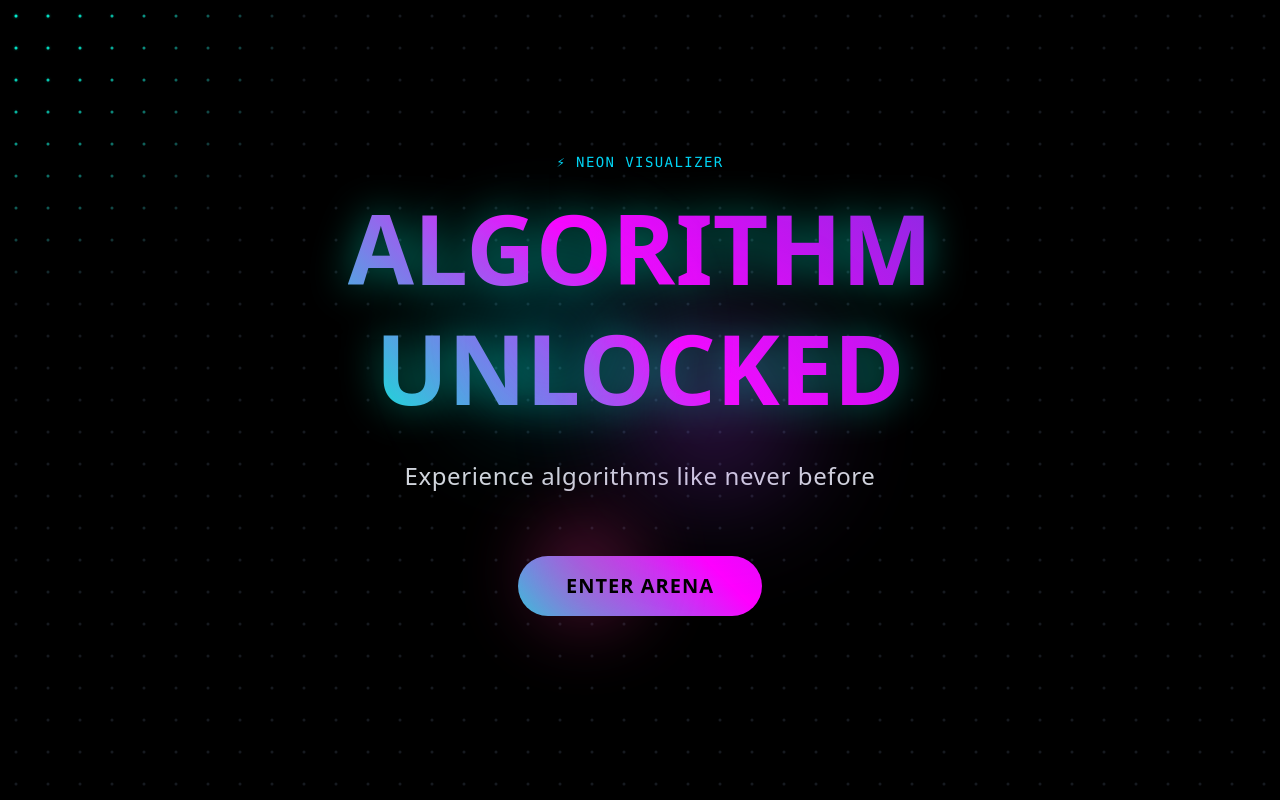
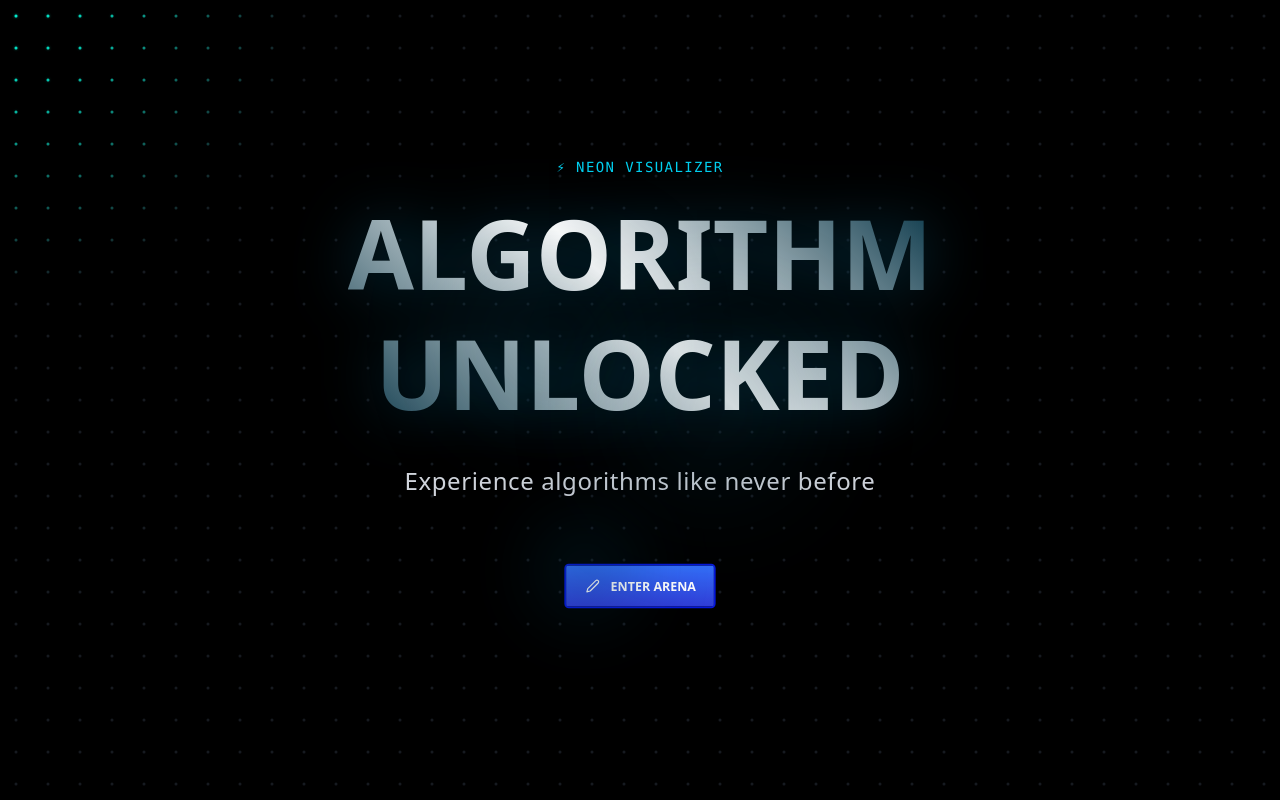
Before and after one commit to soul-abhi/WAIL, a React (Vite) app: page / in a window 1280 px wide. Built offline with nearby package versions, Linux system fonts and the light colour scheme.

Commit message:
Done Button and BG!!

```diff
--- a/package.json
+++ b/package.json
@@ -10,10 +10,12 @@
     "preview": "vite preview"
   },
   "dependencies": {
+    "@types/styled-components": "^5.1.34",
     "framer-motion": "^12.23.12",
     "react": "^19.1.1",
     "react-dom": "^19.1.1",
-    "react-router-dom": "^7.8.2"
+    "react-router-dom": "^7.8.2",
+    "styled-components": "^6.1.19"
   },
   "devDependencies": {
     "@eslint/js": "^9.33.0",
--- /dev/null
+++ b/src/components/Button.tsx
@@ -0,0 +1,301 @@
+import React from 'react';
+import styled from 'styled-components';
+
+interface ButtonProps {
+  onClick?: () => void;
+  children?: React.ReactNode;
+}
+
+const Button: React.FC<ButtonProps> = ({ onClick, children = "ENTER ARENA" }) => {
+  return (
+    <StyledWrapper>
+      <button className="button" onClick={onClick}>
+        <div className="icon">
+          <span className="text-icon hide">Icon</span>
+          <svg className="css-i6dzq1" strokeLinejoin="round" strokeLinecap="round" fill="none" strokeWidth={2} stroke="currentColor" height={24} width={24} viewBox="0 0 24 24">
+            <path d="M17 3a2.828 2.828 0 1 1 4 4L7.5 20.5 2 22l1.5-5.5L17 3z" />
+          </svg>
+        </div>
+        <span className="title">{children}</span>
+        <div className="padding-left hide">
+          <div className="padding-left-line">
+            <span className="padding-left-text">Left Padding</span>
+          </div>
+        </div>
+        <div className="padding-right hide">
+          <div className="padding-right-line">
+            <span className="padding-right-text">Right Padding</span>
+          </div>
+        </div>
+        <div className="background hide">
+          <span className="background-text">Background</span>
+        </div>
+        <div className="border hide">
+          <span className="border-text">Border Radius</span>
+        </div>
+      </button>
+    </StyledWrapper>
+  );
+}
+
+const StyledWrapper = styled.div`
+  .button {
+    cursor: pointer;
+    display: flex;
+    align-items: center;
+    justify-content: center;
+    gap: 10px;
+    font-size: 14px;
+    background-image: linear-gradient(#3470fa, #313ed7);
+    color: white;
+    border: solid 2px #0618db;
+    height: 50px;
+    padding: 0px 20px;
+    border-radius: 5px;
+    font-weight: 600;
+    transform: scale(0.89);
+    position: relative;
+  }
+  .button:not(:hover) .hide,
+  .button:not(:hover) .icon::before,
+  .button:not(:hover) .icon::after {
+    opacity: 0;
+    visibility: hidden;
+    transform: scale(1.4);
+  }
+  .hide {
+    transition: all 0.2s ease;
+  }
+  .button:active {
+    background-image: linear-gradient(#313ed7, #3470fa);
+    border-color: #313ed7;
+  }
+  .icon {
+    position: relative;
+  }
+  .icon::before {
+    content: "";
+    position: absolute;
+    left: 0;
+    top: 0;
+    width: 6px;
+    height: 6px;
+    transform: translate(-50%, -50%);
+    background-color: #ffffff;
+    border-radius: 100%;
+  }
+  .icon::after {
+    content: "";
+    position: absolute;
+    right: 0;
+    bottom: 0;
+    transform: translate(-19%, -60%);
+    width: 100px;
+    height: 33px;
+    background-color: transparent;
+    border-radius: 12px 22px 2px 2px;
+    border-right: solid 2px #ffffff;
+    border-top: solid 2px transparent;
+  }
+  .icon .text-icon {
+    color: #ffffff;
+    position: absolute;
+    font-size: 12px;
+    left: -37px;
+    top: -38px;
+  }
+  .icon svg {
+    width: 20px;
+    height: 20px;
+    border: solid 2px transparent;
+    display: flex;
+  }
+  .button:hover .icon svg {
+    border: solid 2px #ffffff;
+  }
+  .padding-left {
+    position: absolute;
+    width: 20px;
+    height: 2px;
+    background-color: #ffffff;
+    left: 0;
+    top: 50%;
+    transform: translateY(-50%);
+  }
+  .padding-left:before {
+    content: "";
+    width: 2px;
+    height: 10px;
+    background-color: #ffffff;
+    position: absolute;
+    left: 0;
+    top: 50%;
+    transform: translateY(-50%);
+  }
+  .padding-left:after {
+    content: "";
+    width: 2px;
+    height: 10px;
+    background-color: #ffffff;
+    position: absolute;
+    right: 0;
+    top: 50%;
+    transform: translateY(-50%);
+  }
+  .padding-left-line {
+    position: absolute;
+    width: 30px;
+    height: 2px;
+    background-color: #ffffff;
+    left: -24px;
+    top: 11px;
+    transform: rotate(-50deg);
+  }
+  .padding-left-line::before {
+    content: "";
+    position: absolute;
+    left: 0;
+    top: 0;
+    width: 6px;
+    height: 6px;
+    transform: translate(-50%, -50%);
+    background-color: #ffffff;
+    border-radius: 100%;
+  }
+  .padding-left-text {
+    color: #ffffff;
+    font-size: 12px;
+    position: absolute;
+    white-space: nowrap;
+    transform: rotate(50deg);
+    bottom: 30px;
+    left: -67px;
+  }
+
+  .padding-right {
+    position: absolute;
+    width: 20px;
+    height: 2px;
+    background-color: #ffffff;
+    right: 0;
+    top: 50%;
+    transform: translateY(-50%);
+  }
+  .padding-right:before {
+    content: "";
+    width: 2px;
+    height: 10px;
+    background-color: #ffffff;
+    position: absolute;
+    left: 0;
+    top: 50%;
+    transform: translateY(-50%);
+  }
+  .padding-right:after {
+    content: "";
+    width: 2px;
+    height: 10px;
+    background-color: #ffffff;
+    position: absolute;
+    right: 0;
+    top: 50%;
+    transform: translateY(-50%);
+  }
+  .padding-right-line {
+    position: absolute;
+    width: 30px;
+    height: 2px;
+    background-color: #ffffff;
+    right: -24px;
+    top: 11px;
+    transform: rotate(50deg);
+  }
+  .padding-right-line::before {
+    content: "";
+    position: absolute;
+    left: 30px;
+    top: 0;
+    width: 6px;
+    height: 6px;
+    transform: translate(-50%, -50%);
+    background-color: #ffffff;
+    border-radius: 100%;
+  }
+  .padding-right-text {
+    color: #ffffff;
+    font-size: 12px;
+    position: absolute;
+    white-space: nowrap;
+    transform: rotate(-50deg);
+    bottom: 34px;
+    left: 21px;
+  }
+  .background {
+    position: absolute;
+  }
+  .background::before {
+    content: "";
+    position: absolute;
+    right: 27px;
+    bottom: -70px;
+    width: 100px;
+    height: 53px;
+    background-color: transparent;
+    border-radius: 0px 0px 22px 22px;
+    border-right: solid 2px #ffffff;
+    border-bottom: solid 2px transparent;
+  }
+  .background::after {
+    content: "";
+    position: absolute;
+    right: 25px;
+    bottom: -20px;
+    width: 6px;
+    height: 6px;
+    background-color: #ffffff;
+    border-radius: 100%;
+  }
+  .background-text {
+    position: absolute;
+    color: #ffffff;
+    font-size: 12px;
+    bottom: -70px;
+    left: -115px;
+  }
+  .border {
+    position: absolute;
+    right: 0;
+    top: 0;
+  }
+  .border:before {
+    content: "";
+    width: 15px;
+    height: 15px;
+    border: solid 2px #ffffff;
+    position: absolute;
+    right: 0%;
+    top: 0;
+    transform: translate(50%, -50%);
+    border-radius: 100%;
+  }
+  .border:after {
+    content: "";
+    width: 2px;
+    height: 25px;
+    background-color: #ffffff;
+    position: absolute;
+    right: -10px;
+    top: -15px;
+    transform: translate(50%, -50%) rotate(60deg);
+  }
+  .border .border-text {
+    position: absolute;
+    color: #ffffff;
+    font-size: 12px;
+    right: -112px;
+    top: -30px;
+    white-space: nowrap;
+  }
+`;
+
+export default Button;
--- a/src/pages/Landing.tsx
+++ b/src/pages/Landing.tsx
@@ -2,6 +2,7 @@
 import { motion } from "framer-motion";
 import { useNavigate } from "react-router-dom";
 import { useRef, useEffect, useState } from "react";
+import Button from "../components/Button";
 
 export default function Landing() {
   const navigate = useNavigate();
@@ -83,15 +84,13 @@ export default function Landing() {
           transition={{ duration: 1, delay: 0.3 }}
           className="text-6xl md:text-8xl font-black text-center leading-tight animate-fade-in-delay"
           style={{
-            background: `linear-gradient(45deg,
-              #00f5d4 0%,
-              #ff00ff 50%,
-              #8a2be2 100%)`,
+            background: `linear-gradient(45deg,#053345 0%,white 50% , #053345 100%)`,
             WebkitBackgroundClip: "text",
             WebkitTextFillColor: "transparent",
             backgroundClip: "text",
-            filter: "drop-shadow(0 0 20px rgba(0, 245, 212, 0.5))"
+             filter: "drop-shadow(0px 0px 30px #053345)"
           }}
+
         >
           ALGORITHM
           <br />
@@ -109,40 +108,23 @@ export default function Landing() {
         </motion.p>
 
         {/* Enter Arena button */}
-        <motion.button
+        <motion.div
           initial={{ opacity: 0, scale: 0.8 }}
           animate={{ opacity: 1, scale: 1 }}
           transition={{ duration: 0.8, delay: 0.9 }}
           whileHover={{ scale: 1.05 }}
           whileTap={{ scale: 0.95 }}
-          onClick={() => navigate("/visualizer")}
-          className="mt-8 px-12 py-4 text-xl font-bold tracking-wider rounded-full relative overflow-hidden group"
-          style={{
-            background: `linear-gradient(45deg,
-              #00f5d4 0%,
-              #ff00ff 50%,
-              #8a2be2 100%)`,
-            backgroundSize: "200% 200%",
-          }}
+          className="mt-8"
         >
-          <span className="relative z-10 text-black font-black">ENTER ARENA</span>
-          <div
-            className="absolute inset-0 opacity-0 group-hover:opacity-100 transition-opacity duration-300"
-            style={{
-              background: `linear-gradient(45deg,
-                rgba(0, 245, 212, 0.8) 0%,
-                rgba(255, 0, 255, 0.8) 50%,
-                rgba(138, 43, 226, 0.8) 100%)`,
-              filter: "blur(10px)",
-              transform: "scale(1.2)"
-            }}
-          />
-        </motion.button>
+          <Button onClick={() => navigate("/visualizer")}>
+            ENTER ARENA
+          </Button>
+        </motion.div>
 
         {/* Additional glow effects */}
-        <div className="absolute top-1/4 left-1/4 w-32 h-32 bg-cyan-400 rounded-full opacity-20 blur-3xl animate-pulse" />
-        <div className="absolute bottom-1/4 right-1/4 w-40 h-40 bg-purple-500 rounded-full opacity-15 blur-3xl animate-pulse delay-1000" />
-        <div className="absolute top-3/4 left-1/3 w-24 h-24 bg-pink-500 rounded-full opacity-25 blur-2xl animate-pulse delay-500" />
+        <div className="absolute top-1/4 left-1/4 w-32 h-32 bg-cyan-950 rounded-full opacity-20 blur-3xl animate-pulse" />
+        <div className="absolute bottom-1/4 right-1/4 w-40 h-40 bg-cyan-950 rounded-full opacity-15 blur-3xl animate-pulse delay-1000" />
+        <div className="absolute top-3/4 left-1/3 w-24 h-24 bg-cyan-950 rounded-full opacity-25 blur-2xl animate-pulse delay-500" />
       </div>
     </div>
   );
```
Also changed, not shown: 1 other file (tests, documents, lock files or other folders).
